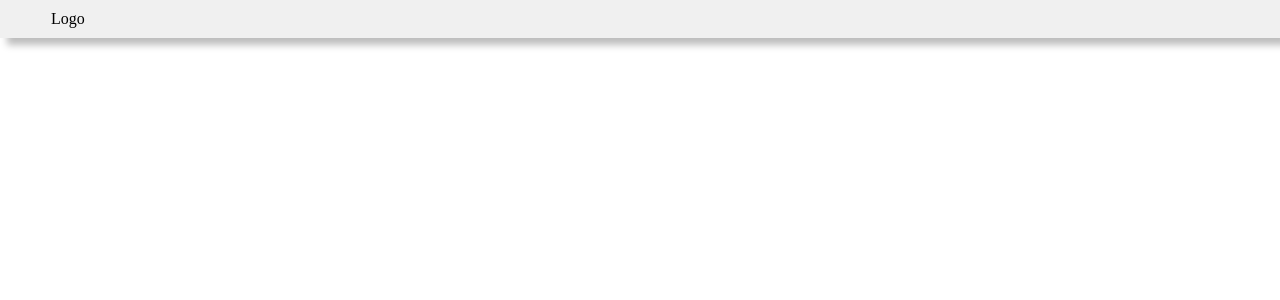
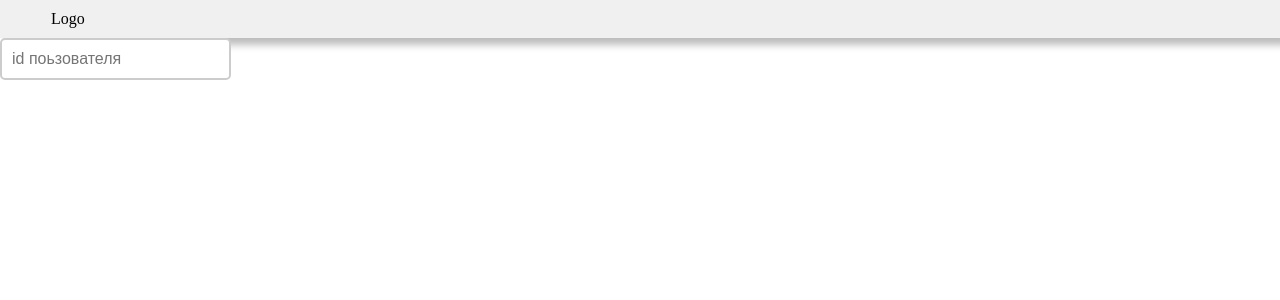
Before and after one commit to Scat55/QuickDeal, a Vue app: page / in a window 1280 px wide. Shown: the top 300 px of the page. Built offline with nearby package versions, Linux system fonts and the light colour scheme.

Commit message:
feat: create a test request for information

```diff
--- a/src/app/stores/counter.ts
+++ b/src/app/stores/counter.ts
@@ -1,12 +1,27 @@
-import { ref, computed } from 'vue'
-import { defineStore } from 'pinia'
+import { ref, reactive } from 'vue';
+import { defineStore } from 'pinia';
+import axios from 'axios';
 
-export const useCounterStore = defineStore('counter', () => {
-  const count = ref(0)
-  const doubleCount = computed(() => count.value * 2)
-  function increment() {
-    count.value++
-  }
+interface Person {
+  name: string;
+  coins: number;
+}
 
-  return { count, doubleCount, increment }
-})
+export const usePersonStore = defineStore('person', () => {
+  const isAuth = ref(false);
+  const person = reactive<Person>({
+    name: '',
+    coins: 0,
+  });
+
+  const getInfoAboutPerson = (id: number) => {
+    axios.get(`https://api.escuelajs.co/api/v1/users/${id}`).then((res) => {
+      console.log(res.data);
+    });
+  };
+
+  const setIsAuth = (value: boolean) => {
+    isAuth.value = value;
+  };
+  return { isAuth, person, setIsAuth, getInfoAboutPerson };
+});
--- /dev/null
+++ b/src/entities/person/index.ts
@@ -0,0 +1 @@
+export { usePersonStore } from './model';
--- /dev/null
+++ b/src/entities/person/model/index.ts
@@ -0,0 +1 @@
+export { usePersonStore } from '@/app/stores/counter';
--- a/src/pages/Home.vue
+++ b/src/pages/Home.vue
@@ -1,10 +1,30 @@
 <script setup lang="ts">
 import Header from '@/widgets/header/index.vue';
+import { Input } from '@/shared/input';
+import { ref } from 'vue';
+import { usePersonStore } from '@/entities/person';
+
+const personStore = usePersonStore();
+const id = ref<number | undefined>(undefined);
+
+const getInfoAboutPerson = () => {
+  if (id.value !== undefined) {
+    personStore.getInfoAboutPerson(id.value);
+    id.value = undefined;
+  }
+};
 </script>
 
 <template>
   <main>
     <Header />
+
+    <Input
+      type="number"
+      placeholder="id поьзователя"
+      v-model:value="id"
+      @keyup.enter="getInfoAboutPerson"
+    />
   </main>
 </template>
 
--- a/src/shared/input/ui.vue
+++ b/src/shared/input/ui.vue
@@ -1,11 +1,14 @@
 <script setup lang="ts">
 interface Props {
   type: string;
-  value?: string;
+  value?: string | number;
   name?: string;
   placeholder?: string;
 }
-
+const emit = defineEmits(['update:value']);
+const updateValue = (e: any) => {
+  emit('update:value', (e.target as HTMLInputElement).value);
+};
 defineProps<Props>();
 </script>
 
@@ -17,6 +20,7 @@ defineProps<Props>();
       :value="value"
       :name="name"
       :placeholder="placeholder"
+      @input="updateValue"
     />
   </div>
 </template>
```
